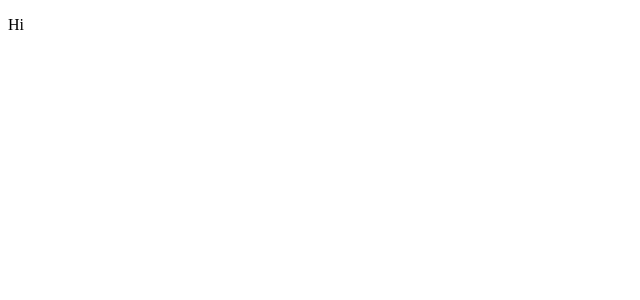
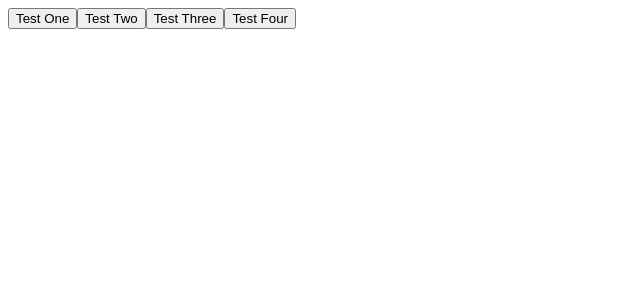
Before and after one commit to SivaSurender/Routing_Module, a React (Vite) app: page / in a window 1280 px wide. Shown: the top 300 px of the page, without its empty margins (0-640 px from the left). Built offline with nearby package versions, Linux system fonts and the light colour scheme.

Commit message:
Button comp + prop type validation

```diff
--- a/package.json
+++ b/package.json
@@ -10,6 +10,7 @@
     "preview": "vite preview"
   },
   "dependencies": {
+    "prop-types": "^15.8.1",
     "react": "^18.2.0",
     "react-dom": "^18.2.0"
   },
--- a/src/App.jsx
+++ b/src/App.jsx
@@ -1,7 +1,12 @@
+import Button from "./UI/Button";
+
 function App() {
   return (
     <>
-      <p>Hi</p>
+      <Button primary>Test One</Button>
+      <Button>Test Two</Button>
+      <Button>Test Three</Button>
+      <Button>Test Four</Button>
     </>
   );
 }
--- /dev/null
+++ b/src/UI/Button.jsx
@@ -0,0 +1,42 @@
+import PropTypes from "prop-types";
+function Button({
+  children,
+  primary = false,
+  secondary = false,
+  success = false,
+  warning = false,
+  danger = false,
+  outline = false,
+  rounded = false,
+}) {
+  return <button>{children}</button>;
+}
+
+export default Button;
+
+Button.propTypes = {
+  children: PropTypes.oneOfType([
+    PropTypes.arrayOf(PropTypes.node),
+    PropTypes.node,
+  ]),
+
+  checkValidator: ({ primary, secondary, warning, success, danger }) => {
+    const propCount =
+      Number(!!primary) +
+      Number(!!secondary) +
+      Number(!!warning) +
+      Number(!!success) +
+      Number(!!danger);
+
+    if (propCount > 1) {
+      return new Error("Invalid prop type supplied");
+    }
+  },
+  primary: PropTypes.bool,
+  secondary: PropTypes.bool,
+  success: PropTypes.bool,
+  warning: PropTypes.bool,
+  danger: PropTypes.bool,
+  outline: PropTypes.bool,
+  rounded: PropTypes.bool,
+};
```
Also changed, not shown: 1 other file (tests, documents, lock files or other folders).
